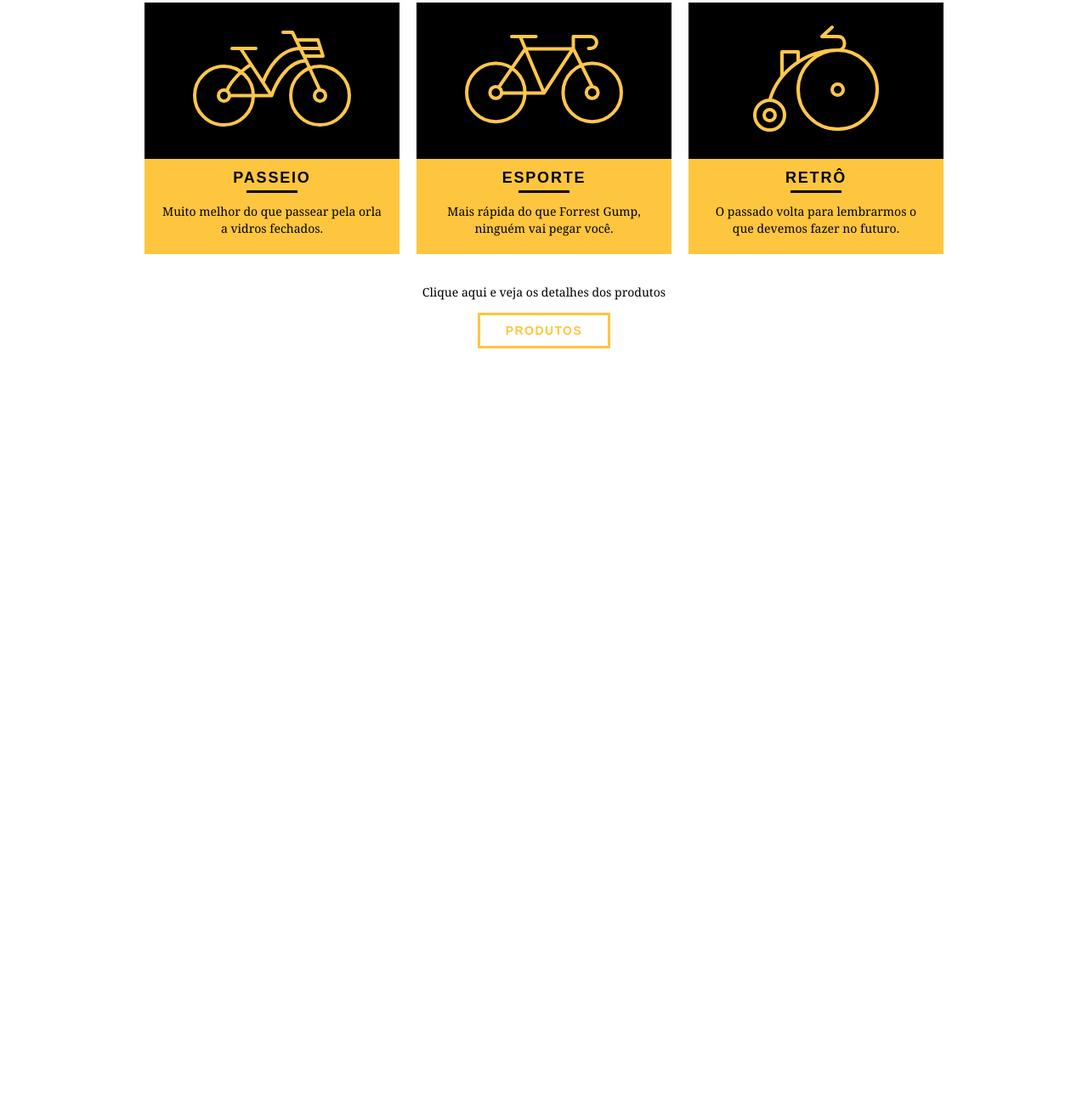
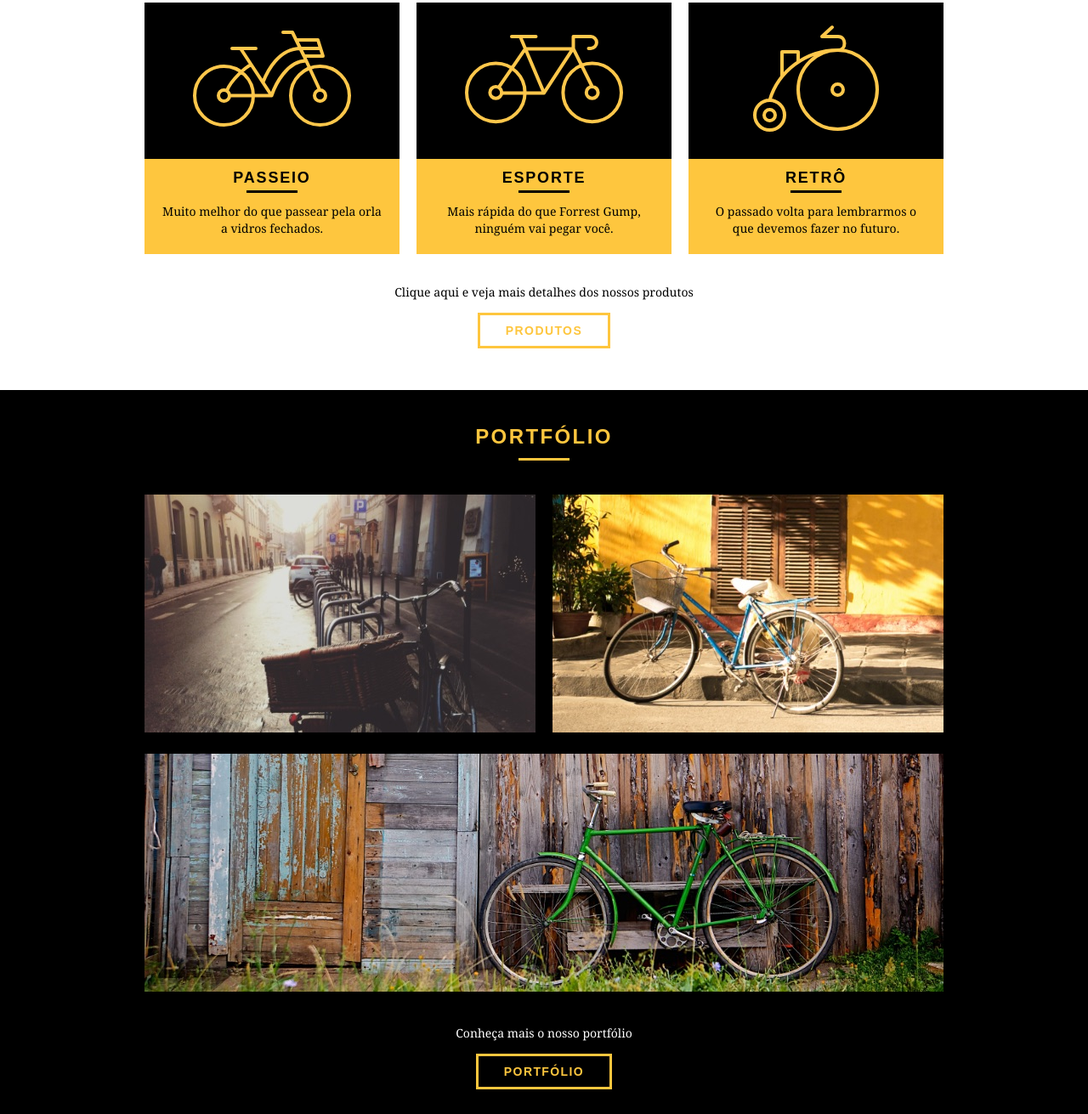
Before and after one commit to antonioizaias/origamid-bikcraft, a plain HTML site: page index.html in a window 1280 px wide. Shown: the part 612-1923 px from the top of the page at 85% size. Before the commit the page ends 1071 px from the top, so only its background shows below. Drawn offline with Linux system fonts and the light colour scheme.

Commit message:
Página principal – Portfólio

```diff
--- a/assets/css/style.css
+++ b/assets/css/style.css
@@ -190,7 +190,43 @@ p {
     padding: 10px 20px 20px 20px;
 }
 
+.produtos .call-to-action {
+    color: #000;
+}
+
+
 .produtos .btn:hover {
     color: #000;
     border-color: #000;
 }
+
+/* Porfólio */
+
+.portfolio {
+    width: 100%;
+    background-color: #000;
+    padding: 40px 0;
+}
+
+/* Selecionar último item da lista */
+.portfolio-list li:last-child {
+    margin-top: 20px;
+}
+
+.portfolio .subtitulo {
+    color: #FEC63E;
+    margin-bottom: 40px;
+}
+
+.portfolio .subtitulo:after {
+    background: #FEC63E;
+}
+
+.portfolio .call-to-action {
+    color: #FFF;
+}
+
+.portfolio .btn:hover {
+    color: #FFF;
+    border-color: #FFF;
+}
--- a/index.html
+++ b/index.html
@@ -33,6 +33,7 @@
                 </nav>
             </div>
         </header>
+
         <!-- Sessão – Introdução-->
         <section class="introducao">
             <div class="container">
@@ -47,6 +48,7 @@
                 <a href="products.html" class="btn">Orçamento</a>
             </div>
         </section>
+
         <!-- Sessão – Produtos -->
         <section class="container produtos">
             <h2 class="subtitulo">Produtos</h2>
@@ -79,9 +81,35 @@
 
             <!-- Botão -->
             <div class="call-to-action">
-                <p>Clique aqui e veja os detalhes dos produtos</p>
+                <p>Clique aqui e veja mais detalhes dos nossos produtos</p>
                 <a href="products.html" class="btn">Produtos</a>
             </div>
         </section>
+
+        <!-- Sessão – Portfólio -->
+        <section class="portfolio">
+            <div class="container">
+                <h2 class="subtitulo">Portfólio</h2>
+                <!-- Lista -->
+                <ul class="portfolio-list">
+                    <li class="grid-8">
+                        <img src="assets/images/portfolio/retro.jpg" alt="Retrô">
+                    </li>
+                    <li class="grid-8">
+                        <img src="assets/images/portfolio/tour.jpg" alt="Passeio">
+                    </li>
+                    <li class="grid-16">
+                        <img src="assets/images/portfolio/sport.jpg" alt="Esporte">
+                    </li>
+
+                </ul>
+                <!-- Botão -->
+                <div class="call-to-action">
+                    <p>Conheça mais o nosso portfólio</p>
+                    <a href="portfolio.html" class="btn">Portfólio</a>
+                </div>
+            </div>
+        </section>
+
     </body>
 </html>
```
